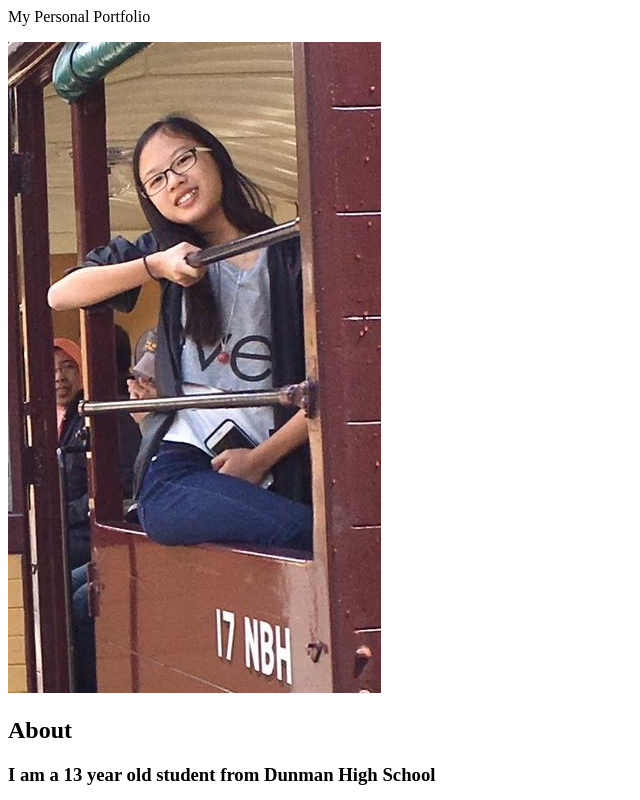
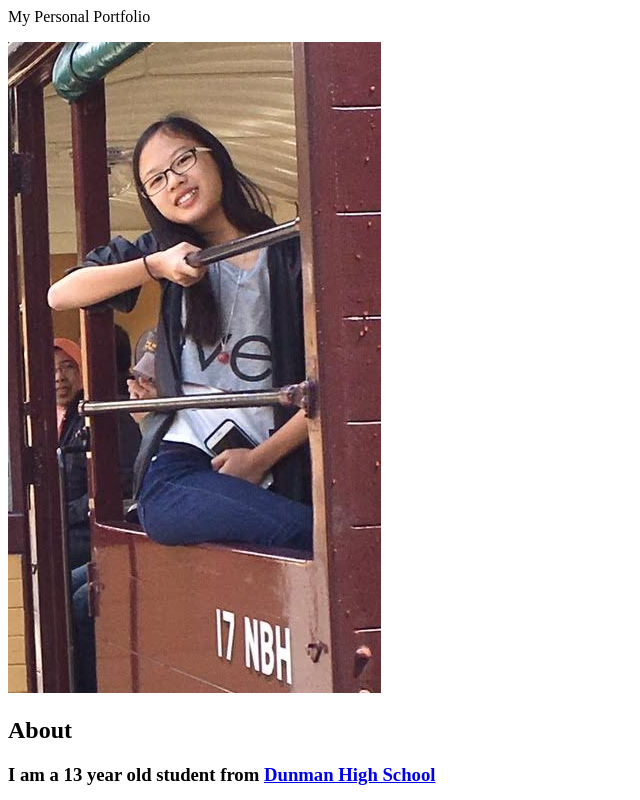
Before and after one commit to dhs2ffaithho/dhs2ffaithho, a plain HTML site: page index.html in a window 1280 px wide. Shown: the top 800 px of the page, without its empty margins (0-640 px from the left). Drawn offline with Linux system fonts and the light colour scheme.

Commit message:
Update index.html

```diff
--- a/index.html
+++ b/index.html
@@ -9,7 +9,7 @@ My Personal Portfolio
 <body>
 <p><img src="photo.jpg"/><p/>
 <h2>About</h2>
-<h3>I am a 13 year old student from Dunman High School</h3>
+<h3>I am a 13 year old student from <a href="http://dunmanhigh.moe.edu.sg/wp-content/uploads/website/index.html">Dunman High School</a></h3>
 
 <h2>Interests</h2>
 <h3>I love Wushu, books and food! :P</h3>
```
